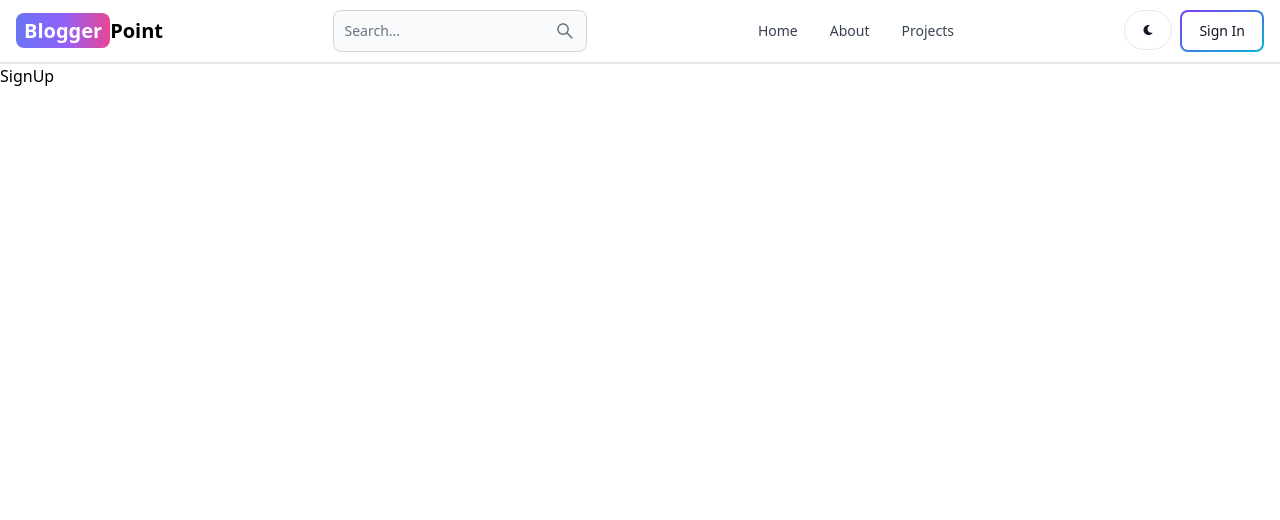
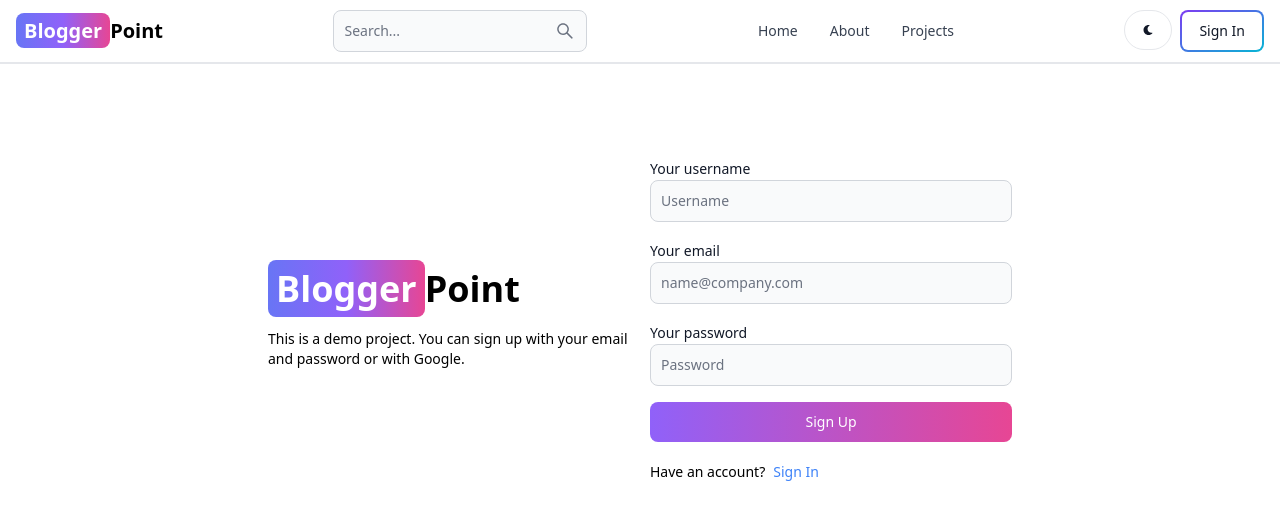
Before and after one commit to GeshikaThennakoon/mern-blog, a React (Vite) app in the folder client/: page /sign-up in a window 1280 px wide. Shown: the top 520 px of the page. Built offline with nearby package versions, Linux system fonts and the light colour scheme.

Commit message:
create sign up page ui

```diff
--- a/client/src/pages/SignUp.jsx
+++ b/client/src/pages/SignUp.jsx
@@ -1,7 +1,50 @@
+import { Button, Label, TextInput } from 'flowbite-react'
 import React from 'react'
+import { Link } from 'react-router-dom'
 
 export default function SignUp() {
   return (
-    <div>SignUp</div>
-  )
+    <div className='min-h-screen mt-20'>
+     <div className='flex p-3 max-w-3xl mx-auto flex-col md:flex-row md:items-center gap-5'>
+      {/* left */}
+      <div className='flex-1'>
+      <Link to="/" className='font-bold dark:text-white text-4xl'>
+        <span className='px-2 py-1 bg-gradient-to-r from-indigo-500 via-purple-500 to-pink-500 rounded-lg text-white'>Blogger</span>
+        Point
+      </Link>
+      <p className='text-sm mt-5'>
+        This is a demo project. You can sign up with your email and password or with Google.
+      </p>
+      </div>
+      {/* right */}
+
+      <div className='flex-1'>
+        <form className='flex flex-col gap-4'>
+          <div>
+            <Label value='Your username' />
+            <TextInput type='text' placeholder='Username' id='username' />
+          </div>
+          <div>
+            <Label value='Your email' />
+            <TextInput type='text' placeholder='name@company.com' id='email' />
+          </div>
+          <div>
+            <Label value='Your password' />
+            <TextInput type='text' placeholder='Password' id='password' />
+          </div>
+          <Button gradientDuoTone='purpleToPink' type='submit' >
+            Sign Up
+          </Button>
+        </form>
+        <div className="flex gap-2 text-sm mt-5">
+          <span>Have an account?</span>
+          <Link to='/sign-in' className='text-blue-500'>
+            Sign In
+          </Link>
+        </div>
+      </div>
+
+      </div>
+    </div>
+  );
 }
```
